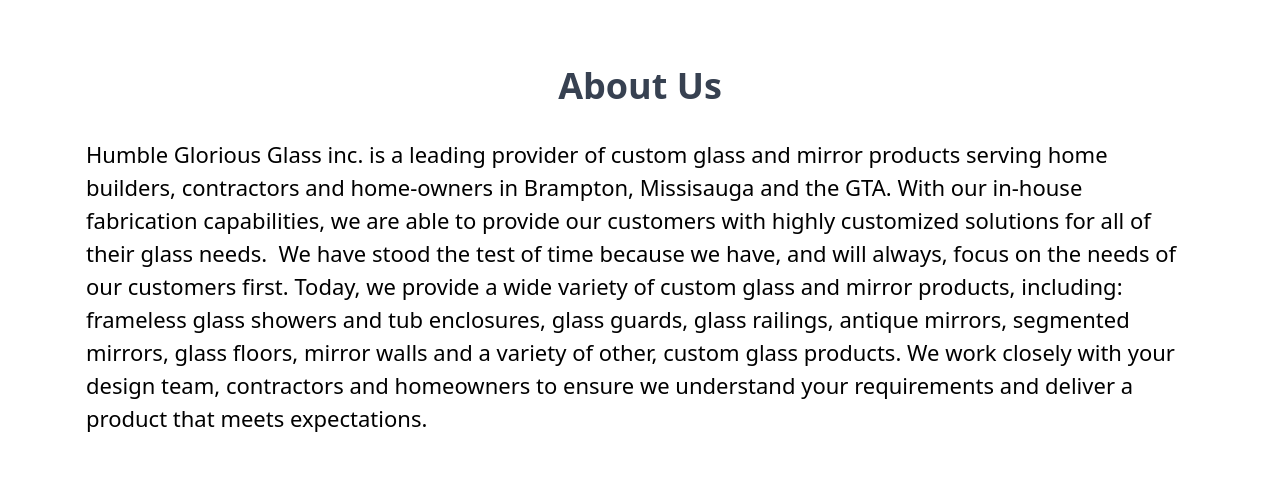
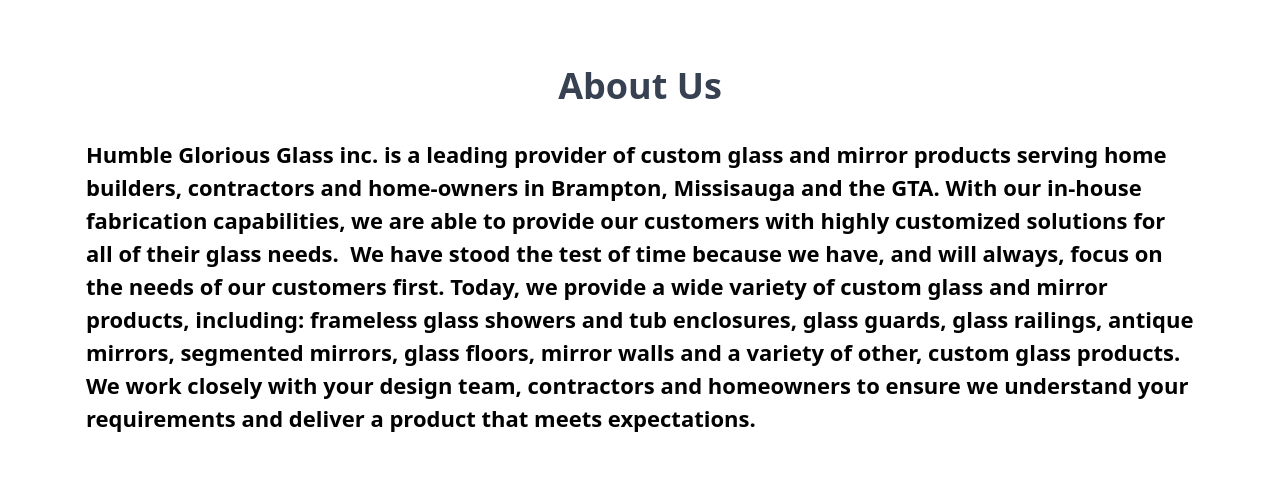
Before and after one commit to vermashiva12/Humble-Glorious-Glass, a React (Create React App) app: page / in a window 1280 px wide. Shown: the part 3380-3881 px from the top of the page. Built offline with nearby package versions, Linux system fonts and the light colour scheme.

Commit message:
about text update

```diff
--- a/src/components/About.jsx
+++ b/src/components/About.jsx
@@ -4,7 +4,7 @@
   return (
     <div id='about' className='max-w-[1140px] m-auto w-full p-4 py-16'>
         <h2 className='text-center text-gray-700 p-4 text-4xl '>About Us</h2>
-        <div className='text-[22px] py-4'>
+        <div className='text-[22px] font-bold py-4'>
             <p>Humble Glorious Glass inc. is a leading provider of custom glass and mirror products serving home builders, contractors and home-owners in Brampton, Missisauga and the GTA. With our in-house fabrication capabilities, we are able to provide our customers with highly customized solutions for all of their glass needs.
 ​
 We have stood the test of time because we have, and will always, focus on the needs of our customers first. Today, we provide a wide variety of custom glass and mirror products, including: frameless glass showers and tub enclosures, glass guards, glass railings, antique mirrors, segmented mirrors, glass floors, mirror walls and a variety of other, custom glass products. We work closely with your design team, contractors and homeowners to ensure we understand your requirements and deliver a product that meets expectations.</p>
```
